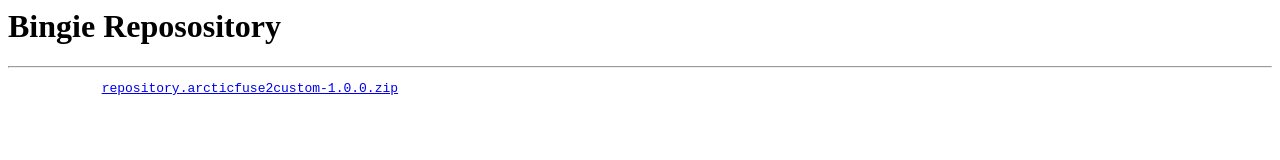
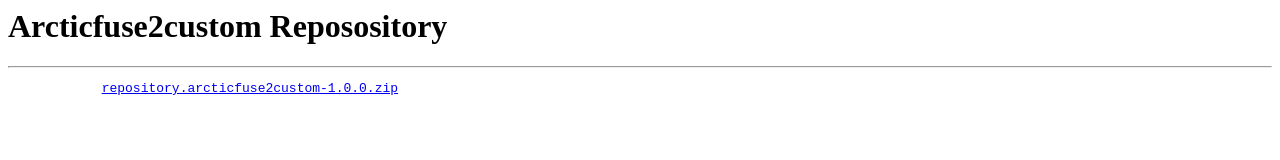
Before and after one commit to nicolos68/arcticfuse2custom-repo, a plain HTML site: page index.html in a window 1280 px wide. Drawn offline with Linux system fonts and the light colour scheme.

Commit message:
Update repository title in index.html

```diff
--- a/index.html
+++ b/index.html
@@ -1,6 +1,6 @@
 <html>
     <body>
-        <h1>Bingie Reposository</h1>
+        <h1>Arcticfuse2custom Reposository</h1>
         <hr/>
         <pre>
             <a href="repository.arcticfuse2custom-1.0.0.zip">repository.arcticfuse2custom-1.0.0.zip</a>
```
